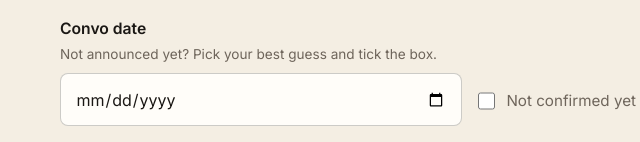
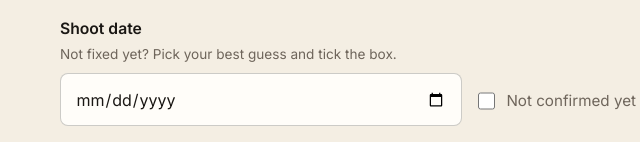
Before and after one commit to konvoclub/konvoclub.github.io, a plain HTML site: page match.html in a window 1280 px wide. Shown: the part 658-800 px from the top of the page, 292-932 px from the left. Drawn offline with Linux system fonts and the light colour scheme.

Commit message:
Ask for shoot date and introduce the photographer after the deposit

```diff
--- a/match.html
+++ b/match.html
@@ -63,9 +63,9 @@
         <legend>Your convo</legend>
         <div class="field-row">
           <label class="field">
-            <span>Convo date</span>
-            <small>Not announced yet? Pick your best guess and tick the box.</small>
-            <input type="date" name="Convo date" required>
+            <span>Shoot date</span>
+            <small>Not fixed yet? Pick your best guess and tick the box.</small>
+            <input type="date" name="Shoot date" required>
           </label>
           <label class="check">
             <input type="checkbox" name="Date confirmed" value="Not confirmed yet">
```
Also changed, not shown: index.html (+3 -3 lines).
